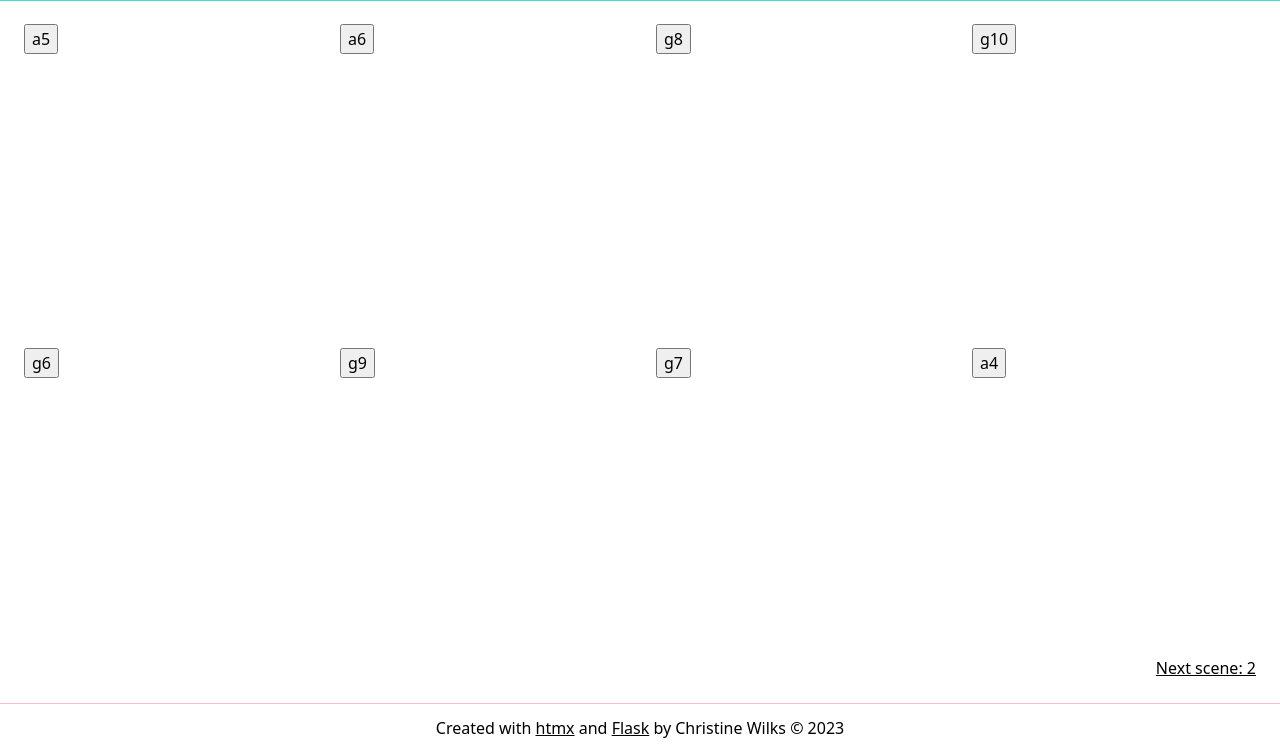
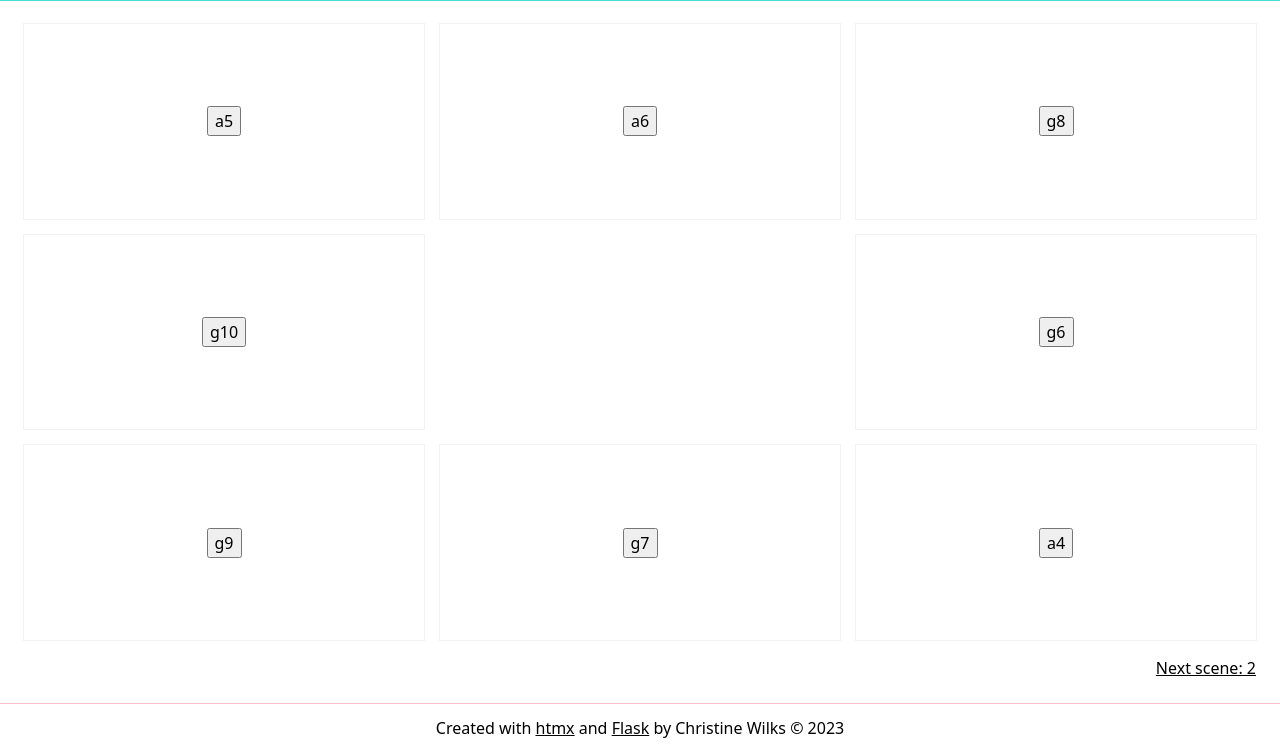
Before and after one commit to crissxross/tailspin-flask-htmx, a Flask app: page /1/ in a window 1280 px wide. Shown: the part 48-800 px from the top of the page. Run offline with Flask 3, Linux system fonts and the light colour scheme; some libraries are stand-ins or nearby versions.

Commit message:
adds Alpine.js & .scene-grid layout for .fragwrap elements

```diff
--- a/static/css/main.css
+++ b/static/css/main.css
@@ -41,9 +41,16 @@ footer {
   text-align: center;
   outline: solid 1px pink;
 }
-
-button {
-  cursor: pointer;
+/* TODO: do I need type="image" ?? */
+button,
+[type="button"],
+[type="reset"],
+[type="submit"],
+[type="image"],
+[type="checkbox"],
+[type="radio"],
+summary {
+	cursor: pointer;
 }
 
 
@@ -69,7 +76,7 @@ button {
 }
 
 .fragment button {
-  align-self: flex-end;
+  align-self: center;
 }
 
 .scene-container {
@@ -82,6 +89,40 @@ button {
 .scene-container .next {
   justify-self: end;
 }
+
+.scene-grid {
+  display: grid;
+  grid-template-columns: repeat(3, 1fr);
+  grid-template-rows: repeat(3, 1fr);
+  gap: var(--space-s);
+  /* outline: solid 1px blue; */
+}
+
+.fragwrap {
+  display: grid;
+  place-content: center;
+  /* background-color: hsl(0 0% 95%); */
+  outline: solid 1px hsl(0 0% 95%);
+}
+
+.fragwrap:nth-of-type(5) {
+  grid-column: 3 / 4;
+  grid-row: 2 / 3;
+  /* outline: solid 1px purple; */
+}
+.fragwrap:nth-of-type(6) {
+  grid-column: 1 / 2;
+  grid-row: 3 / 4;
+}
+.fragwrap:nth-of-type(7) {
+  grid-column: 2 / 3;
+  grid-row: 3 / 4;
+}
+.fragwrap:nth-of-type(8) {
+  grid-column: 3 / 4;
+  grid-row: 3 / 4;
+}
+
 
 /* ************ COMPOSITIONS ************* */
 
--- a/templates/base.html
+++ b/templates/base.html
@@ -6,7 +6,8 @@
   <link rel="stylesheet" href="/static/css/main.css">
   <title>{% block title %} {% endblock %}</title>
   <script src="/static/js/htmx.min.js"></script>
-  <script src="https://unpkg.com/htmx.org/dist/ext/remove-me.js"></script>
+  <!-- TODO: in PRODUCTION, change to hardcode latest version in CDN link -->
+  <script defer src="https://cdn.jsdelivr.net/npm/alpinejs@3.x.x/dist/cdn.min.js"></script>
 </head>
   <body>
     <header>
--- a/templates/scene.html
+++ b/templates/scene.html
@@ -8,14 +8,12 @@
 
 <div class="scene-container">
 
-  <div class="grid" hx-ext="remove-me">
+  <div class="scene-grid">
     {% for key in keys %}
     <div class="fragwrap">
       <button hx-get="/{{ scene_id }}/{{ key }}" hx-swap="outerHTML">
-      <!-- <button hx-get="/{{ scene_id }}/{{ key }}" hx-target="#frag-{{ key }}"> -->
         {{ key }}
       </button>
-      <div id="frag-{{ key }}"></div>
     </div>
     {% endfor %}
   </div>
```
Also changed, not shown: templates/sc_frag.html (+9 -5 lines).
